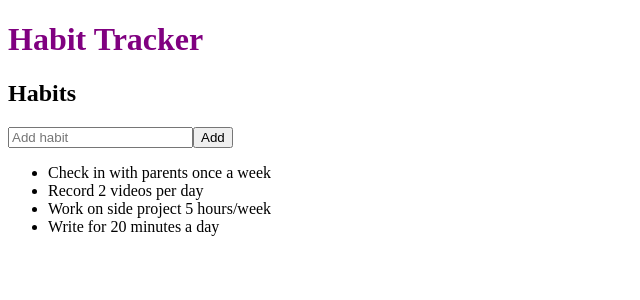
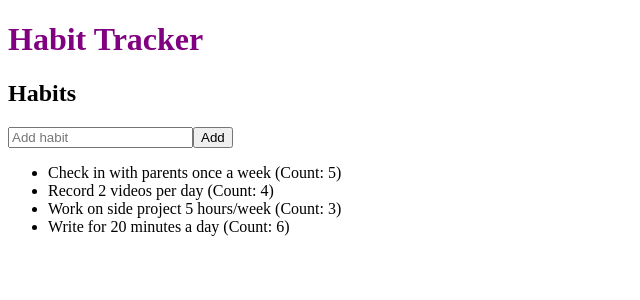
Before and after one commit to oscarpolanco/angular-basic, an Angular app: page / in a window 1280 px wide. Shown: the top 300 px of the page, without its empty margins (0-640 px from the left). Built offline with nearby package versions, Linux system fonts and the light colour scheme.

Commit message:
Create the custom Habit type and use it on the app

```diff
--- a/src/app/habit-item/habit-item.component.ts
+++ b/src/app/habit-item/habit-item.component.ts
@@ -1,19 +1,25 @@
 import { Component, Input, OnInit } from '@angular/core';
+import { Habit } from '../habit';
 
 @Component({
   selector: 'app-habit-item',
   template: `
-    <li>{{ habit.title }}</li>
+    <li>{{ habit.title }} (Count: {{ habit.count }})</li>
   `,
   styles: []
 })
 
 export class HabitItemComponent implements OnInit {
 
-  @Input()
-  habit: any;
+  @Input() habit: Habit;
 
-  constructor() { }
+  constructor() {
+    this.habit = {
+      id: 0,
+      title: '',
+      count: 0
+    }
+  }
 
   ngOnInit(): void {
   }
--- a/src/app/habit-list/habit-list.component.ts
+++ b/src/app/habit-list/habit-list.component.ts
@@ -1,5 +1,6 @@
 import { Component, OnInit } from '@angular/core';
 import { Observable } from 'rxjs';
+import { Habit } from '../habit';
 import { HabitService } from '../habit.service';
 
 @Component({
@@ -15,13 +16,13 @@
 })
 
 export class HabitListComponent implements OnInit {
-  habits: Observable<any>;
+  habits: Observable<Habit[]>;
 
   constructor(private habitService: HabitService) {
     this.habits = this.habitService.getHabits();
   }
 
-  onAddHabit(newHabit: {id: number, title: string, count: number}) {
+  onAddHabit(newHabit: Habit) {
     this.habitService.addHabit(newHabit);
   }
 
--- a/src/app/habit.service.ts
+++ b/src/app/habit.service.ts
@@ -1,11 +1,12 @@
 import { Injectable } from '@angular/core';
 import { Observable, of } from 'rxjs';
+import { Habit } from './habit';
 
 @Injectable({
   providedIn: 'root'
 })
 export class HabitService {
-  habits = [
+  habits: Habit[] = [
     {
       id: 1,
       title: 'Check in with parents once a week',
@@ -30,11 +31,11 @@
 
   constructor() { }
 
-  getHabits(): Observable<any> {
+  getHabits(): Observable<Habit[]> {
     return of(this.habits)
   }
 
-  addHabit(newHabit: {id: number, title: string, count: number}) {
+  addHabit(newHabit: Habit) {
     const id = this.habits.length + 1;
     newHabit.id = id;
     this.habits.push(newHabit);
--- /dev/null
+++ b/src/app/habit.ts
@@ -0,0 +1,5 @@
+export interface Habit {
+    id: number;
+    title: string;
+    count: number;
+}
```
Also changed, not shown: section_text/README.md.
